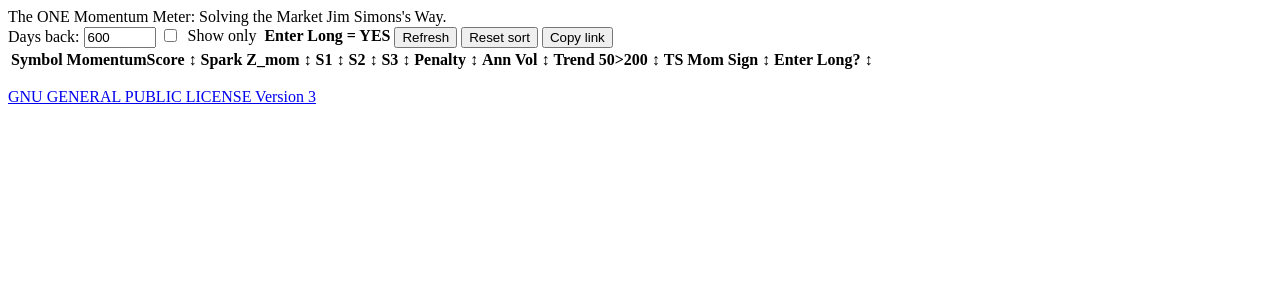
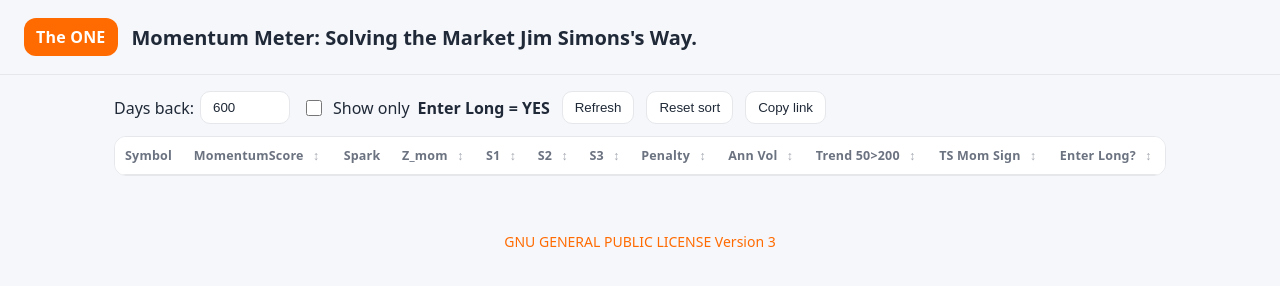
Before and after one commit to lor3nzo/momentum-app, a plain HTML site: page frontend/index.html in a window 1280 px wide. Drawn offline with Linux system fonts and the light colour scheme; files that its build step writes are made by us from their sources; files whose address does not match are found by name.

Commit message:
Update style.css

```diff
--- a/frontend/style.css
+++ b/frontend/style.css
@@ -1 +1,98 @@
-/* Orange theme CSS with sparkline, centered footer styling */
+/* Light theme inspired by your "The ONE" app (orange accent) */
+:root{
+  --bg: #f6f7fb;
+  --card: #ffffff;
+  --text: #1f2937;
+  --muted: #6b7280;
+  --border: #e5e7eb;
+  --primary: #ff6b00;        /* orange accent */
+  --primary-ink:#ffffff;
+  --row-hover:#fafafa;
+  --yes:#16a34a;             /* green */
+  --no:#dc2626;              /* red */
+}
+
+*{box-sizing:border-box}
+html,body{
+  margin:0;padding:0;background:var(--bg);color:var(--text);
+  font-family:system-ui,Segoe UI,Roboto,Helvetica,Arial,sans-serif
+}
+
+header{
+  background:var(--bg);
+  border-bottom:1px solid var(--border);
+  padding:18px 24px;
+}
+.brand{display:flex;align-items:center;gap:14px;flex-wrap:wrap}
+.brand-badge{
+  background:var(--primary);
+  color:var(--primary-ink);
+  padding:8px 12px;
+  border-radius:12px;
+  font-weight:700;
+  letter-spacing:.2px;
+}
+.brand-title{
+  font-weight:700;
+  font-size:20px;
+}
+
+main{padding:16px 24px;max-width:1100px;margin:0 auto}
+
+.controls{
+  display:flex;gap:12px;align-items:center;margin-bottom:12px;flex-wrap:wrap
+}
+.controls label{gap:6px;display:inline-flex;align-items:center}
+.controls input[type="checkbox"]{width:16px;height:16px}
+input,button{
+  padding:8px 12px;border-radius:10px;border:1px solid var(--border);
+  background:#fff;color:var(--text)
+}
+button{cursor:pointer}
+button:hover{filter:brightness(0.98)}
+
+#summary{margin:10px 0 0 0;color:var(--muted)}
+
+table{
+  width:100%;border-collapse:separate;border-spacing:0;margin-top:12px;
+  background:var(--card);border:1px solid var(--border);border-radius:12px;overflow:hidden
+}
+thead th{
+  background:#fff;border-bottom:1px solid var(--border);padding:10px;text-align:left;
+  color:var(--muted);font-weight:600;font-size:12.5px;letter-spacing:.2px
+}
+tbody td{
+  border-bottom:1px solid var(--border);padding:12px 10px;font-variant-numeric:tabular-nums
+}
+tbody tr:hover{background:var(--row-hover)}
+tbody tr:last-child td{border-bottom:none}
+
+th.sortable{cursor:pointer;user-select:none}
+th.sortable .arrow{margin-left:6px;opacity:.6}
+
+a.sym{
+  color:var(--primary);text-decoration:none;font-weight:600
+}
+a.sym:hover{ text-decoration:underline }
+
+.badge{
+  padding:3px 10px;border-radius:999px;font-size:12px;font-weight:600;color:#fff;display:inline-block
+}
+.badge.yes{background:var(--yes)}
+.badge.no{background:var(--no)}
+
+.spark{ width:100px; height:28px; }
+
+footer {
+  text-align: center;
+  margin: 40px 0;
+  font-size: 14px;
+  color: var(--muted);
+}
+footer a { color: var(--primary); text-decoration: none; }
+footer a:hover { text-decoration: underline; }
+
+@media (max-width:720px){
+  .brand-title{font-size:18px}
+  .spark{width:80px}
+}
```
